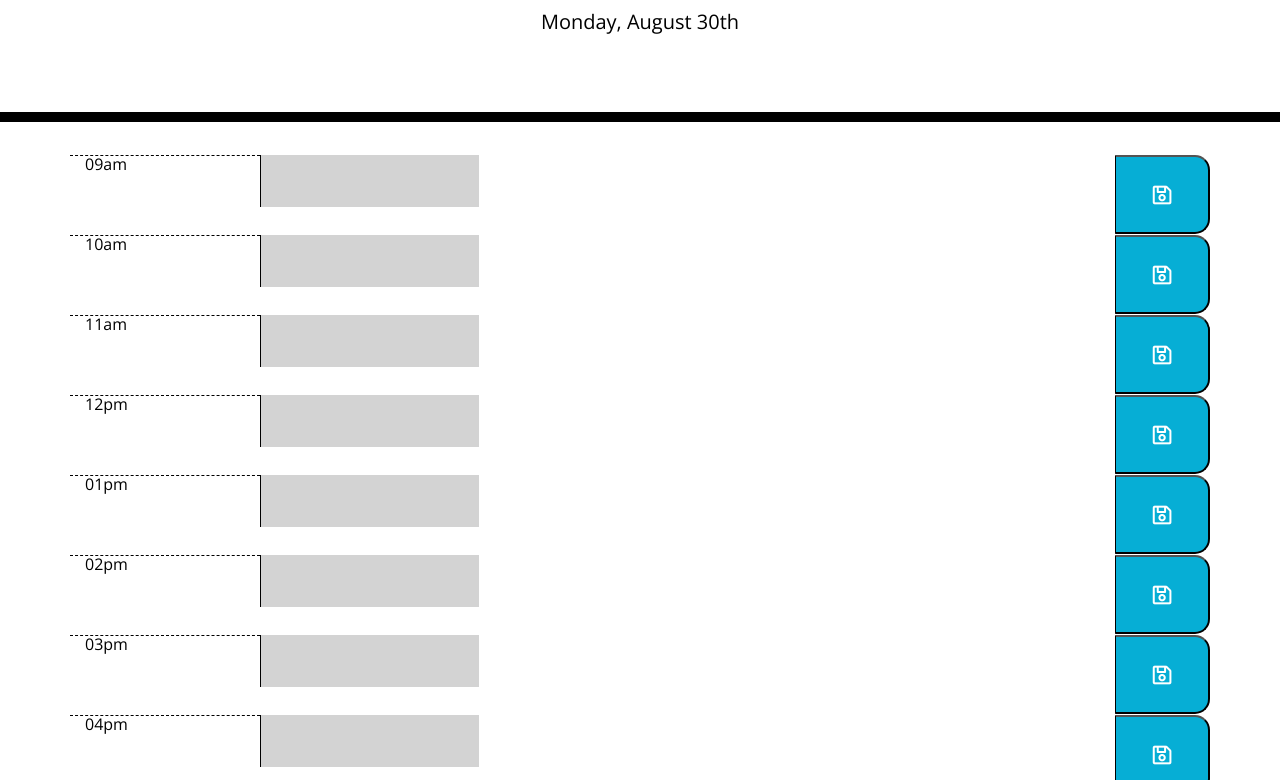
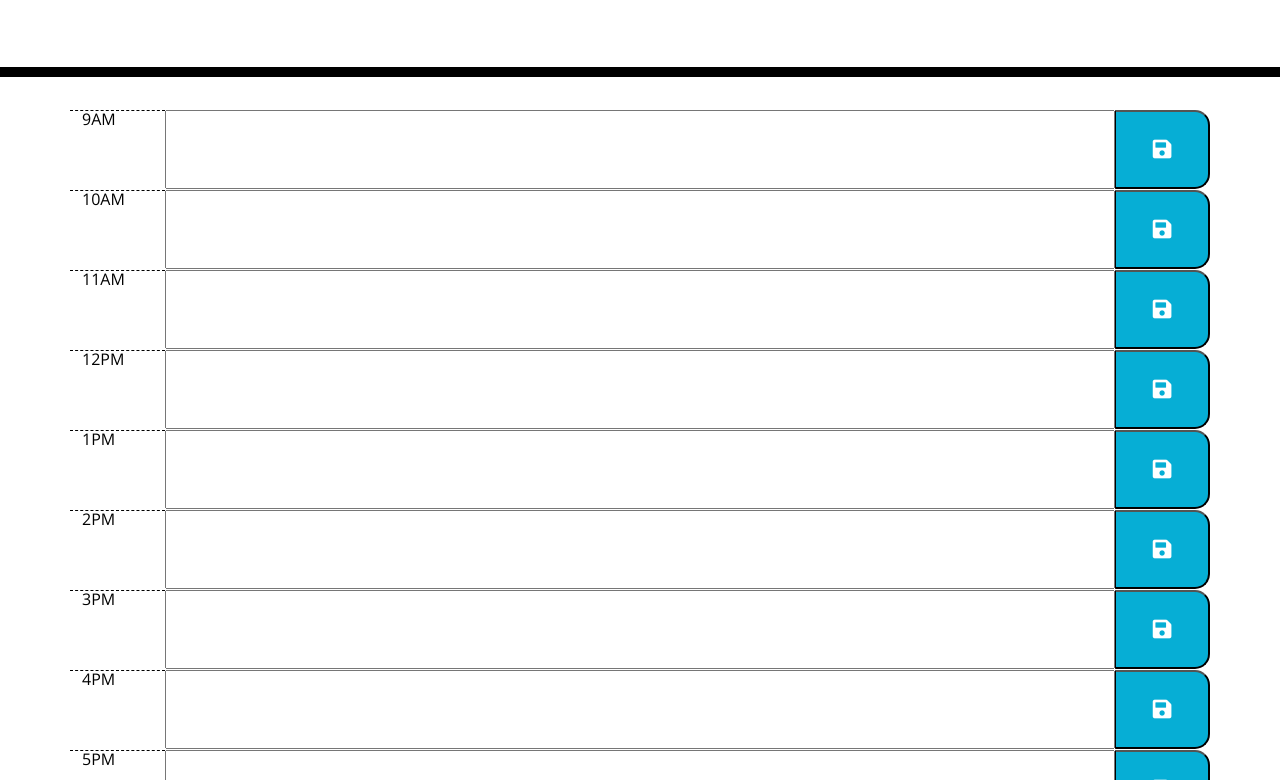
Before and after one commit to MikailaW15/weeklyplanner, a plain HTML site: page index.html in a window 1280 px wide. Shown: the part 182-962 px from the top of the page. Drawn offline with nearby package versions, Linux system fonts and the light colour scheme.

Commit message:
adding design

```diff
--- a/index.html
+++ b/index.html
@@ -18,6 +18,7 @@
       href="https://fonts.googleapis.com/css?family=Open+Sans&display=swap"
       rel="stylesheet"
     />
+    <link href="https://cdn.jsdelivr.net/npm/bootstrap@5.1.0/dist/css/bootstrap.min.css" rel="stylesheet" integrity="sha384-KyZXEAg3QhqLMpG8r+8fhAXLRk2vvoC2f3B09zVXn8CA5QIVfZOJ3BCsw2P0p/We" crossorigin="anonymous">
     <link rel="stylesheet" href="style.css" />
     <title>Work Day Scheduler</title>
   </head>
@@ -30,10 +31,54 @@
     </header>
     <div class="container">
       <!-- Timeblocks go here -->
+    <div class="row justify-content-start">
+      <div class="hour col-1">9AM</div>
+      <input type="form" class="form col-10">
+      <button class="saveBtn col-1 fa fa-save fa-lg"></button>
+    </div>
+    <div class="row">
+      <div class="hour col-1 ">10AM</div>
+      <input type="form" class="form col-10">
+      <button class="saveBtn col-1 fa fa-save fa-lg"></button>
+    </div>
+    <div class="row">
+      <div class="hour col-1 ">11AM</div>
+      <input type="form" class="form col-10">
+      <button class="saveBtn col-1 fa fa-save fa-lg"></button>
+    </div>
+    <div class="row">
+      <div class="hour col-1 ">12PM</div>
+      <input type="form" class="form col-10">
+      <button class="saveBtn col-1 fa fa-save fa-lg"></button>
+    </div>
+    <div class="row">
+      <div class="hour col-1 ">1PM</div>
+      <input type="form" class="form col-10">
+      <button class="saveBtn col-1 fa fa-save fa-lg"></button>
+    </div>
+    <div class="row">
+      <div class="hour col-1 ">2PM</div>
+      <input type="form" class="form col-10">
+      <button class="saveBtn col-1 fa fa-save fa-lg"></button>
+    </div>
+    <div class="row">
+      <div class="hour col-1 ">3PM</div>
+      <input type="form" class="form col-10">
+      <button class="saveBtn col-1 fa fa-save fa-lg"></button>
+    </div>
+    <div class="row">
+      <div class="hour col-1 ">4PM</div>
+      <input type="form" class="form col-10">
+      <button class="saveBtn col-1 fa fa-save fa-lg"></button>
+    </div>
+    <div class="row">
+      <div class="hour col-1 ">5PM</div>
+      <input type="form" class="form col-10">
+      <button class="saveBtn col-1 fa fa-save fa-lg"></button>
+    </div>
     </div>
 
     <script src="https://cdnjs.cloudflare.com/ajax/libs/jquery/3.2.1/jquery.min.js"></script>
     <script src="https://cdnjs.cloudflare.com/ajax/libs/moment.js/2.24.0/moment.min.js"></script>
-    <script src="script.js"></script>
   </body>
 </html>
--- a/script.js
+++ b/script.js
@@ -1,137 +1,4 @@
-var myDay = [
-    {
-        id: "0",
-        hour: "09",
-        time: "09",
-        meridiem: "am",
-        reminder: ""
-    },
-    {
-        id: "1",
-        hour: "10",
-        time: "10",
-        meridiem: "am",
-        reminder: ""
-    },
-    {
-        id: "2",
-        hour: "11",
-        time: "11",
-        meridiem: "am",
-        reminder: ""
-    },
-    {
-        id: "3",
-        hour: "12",
-        time: "12",
-        meridiem: "pm",
-        reminder: ""
-    },
-    {
-        id: "4",
-        hour: "01",
-        time: "13",
-        meridiem: "pm",
-        reminder: ""
-    },
-    {
-        id: "5",
-        hour: "02",
-        time: "14",
-        meridiem: "pm",
-        reminder: ""
-    },
-    {
-        id: "6",
-        hour: "03",
-        time: "15",
-        meridiem: "pm",
-        reminder: ""
-    },
-    {
-        id: "7",
-        hour: "04",
-        time: "16",
-        meridiem: "pm",
-        reminder: ""
-    },
-    {
-        id: "8",
-        hour: "05",
-        time: "17",
-        meridiem: "pm",
-        reminder: ""
-    },
+var time = document.getElementsByClassName('time')
 
-]
-
-function getHeaderDate() {
-    var currentHeaderDate = moment().format('dddd, MMMM Do');
-    $("#currentDay").text(currentHeaderDate);
-}
-
-function saveReminders() {
-    localStorage.setItem("myDay", JSON.stringify(myDay));
-}
-
-function displayReminders() {
-    myDay.forEach(function (_thisHour) {
-        $(`#${_thisHour.id}`).val(_thisHour.reminder);
-    })
-}
-
-function init() {
-    var storedDay = JSON.parse(localStorage.getItem("myDay"));
-
-    if (storedDay) {
-        myDay = storedDay;
-    }
-
-    saveReminders();
-    displayReminders();
-}
-
-getHeaderDate();
-
-myDay.forEach(function(thisHour) {
-    var hourRow = $("<form>").attr({
-        "class": "row"
-    });
-    $(".container").append(hourRow);
-
-    var hourField = $("<div>")
-        .text(`${thisHour.hour}${thisHour.meridiem}`).attr({
-            "class": "col-md-2 hour"
-    });
-
-    var hourPlan = $("<div>").attr({
-            "class": "col-md-9 description p-0"
-        });
-    var planData = $("<textarea>");
-    hourPlan.append(planData);
-    planData.attr("id", thisHour.id);
-    if (thisHour.time < moment().format("HH")) {
-        planData.attr ({
-            "class": "past",
-        })
-    } else if (thisHour.time === moment().format("HH")) {
-        planData.attr({
-            "class": "present"
-        })
-    } else if (thisHour.time > moment().format("HH")) {
-        planData.attr({
-            "class": "future"
-        })
-    }
-    var saveButton = $("<i class='far fa-save fa-lg'></i>")
-    var savePlan = $("<button>").attr({
-            "class": "col-md-1 saveBtn"
-    });
-    savePlan.append(saveButton);
-    hourRow.append(hourField, hourPlan, savePlan);
-})
-init();
-
-$(".saveBtn").on("click", function(event) {
-    event.preventDefault()
-})
+document.getElementsByClassName('row').appendChild('button')
+// document.getElementsByTagName('button').setAt
```
Also changed, not shown: style.css (indentation only), 1 other file.
